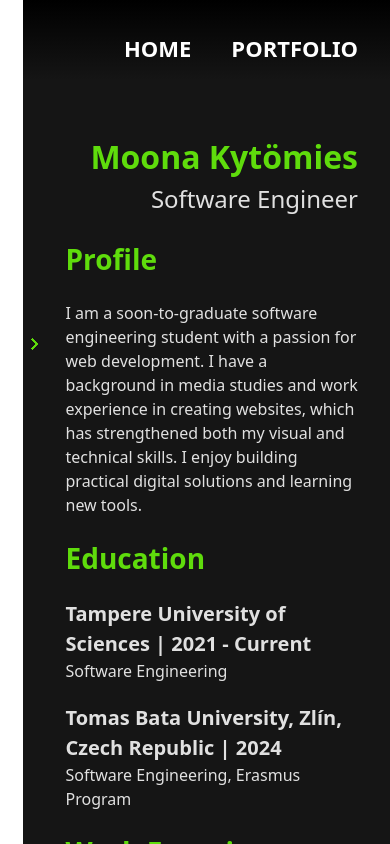
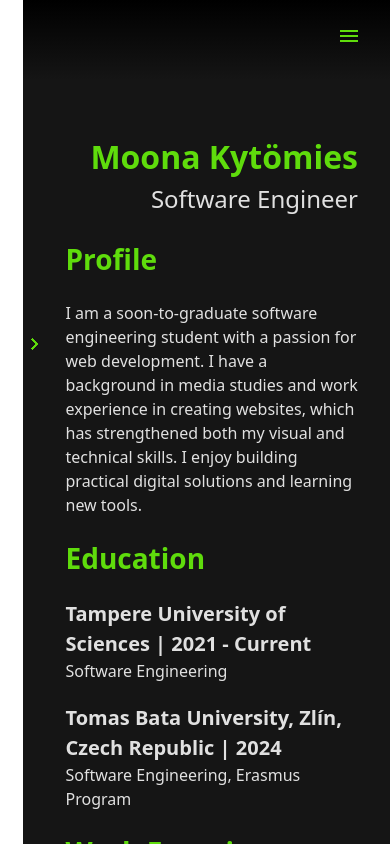
Before and after one commit to mkytomies/Portfolio, a React (Vite) app: page / in a window 390 px wide. Shown: the top 844 px of the page. Built offline with nearby package versions, Linux system fonts and the light colour scheme.

Commit message:
Mobile navigation

```diff
--- a/src/components/Navigation.tsx
+++ b/src/components/Navigation.tsx
@@ -1,18 +1,52 @@
 import { Link } from "react-router";
+import { useEffect, useState } from "react";
+import "./styles/Navigation.css";
 
-import "./styles/Navigation.css"
+import hamburger from '../assets/hamburger.png';
+import close from '../assets/close.png';
 
 const Navigation = () => {
+    const [activeItem, setActiveItem] = useState(window.location.pathname);
+    const [mobileNavIsOpen, setMobileNavIsOpen] = useState(false);
+
+    const handleActiveItem = () => {
+        if(activeItem === '/') {
+            setActiveItem('/portfolio');
+        } else {
+            setActiveItem('/');
+        }
+        setMobileNavIsOpen(false);
+    };
+
+    useEffect(() => {
+        const handleWindowResize = () => {
+            const mobile = window.innerWidth <= 600;
+            setMobileNavIsOpen(!mobile);
+        };
+
+        handleWindowResize();
+
+        window.addEventListener('resize', handleWindowResize);
+
+        return () => {
+            window.removeEventListener('resize', handleWindowResize);
+        };
+    }, []);
+
+    const handleMobileNav = () => {
+        setMobileNavIsOpen(prev => !prev);
+    };
 
     return(
         <>
             <div className="headerDiv">
-                <nav>
+                <nav role="navigation" style={{visibility: mobileNavIsOpen ? 'visible' : 'hidden'}}>
                     <ul className="list">
-                        <li><Link to={'/'}>Home</Link></li>
-                        <li><Link to={'/portfolio'}>Portfolio</Link></li>
+                        <li><Link to={'/'} onClick={handleActiveItem} style={{borderBottom: activeItem === '/' ? '4px solid #5FDC0C' : 'none'}}>Home</Link></li>
+                        <li><Link to={'/portfolio'} onClick={handleActiveItem} style={{borderBottom: activeItem === '/portfolio' ? '4px solid #5FDC0C' : 'none'}}>Portfolio</Link></li>
                     </ul>
                 </nav>
+                <img onClick={handleMobileNav} src={mobileNavIsOpen ? close : hamburger} className="hamburger" alt={mobileNavIsOpen ? 'x icon' : 'hamburger icon'} />
             </div>
         </>
     )
--- a/src/components/styles/Navigation.css
+++ b/src/components/styles/Navigation.css
@@ -4,10 +4,11 @@
     padding: 0;
     width: 100%;
     height: 140px;
+    display: flex;
+    flex-direction: row;
 }
 
 .list {
-    visibility: visible;
     margin-block-start: 0em;
     padding-top: 2rem;
     padding-right: 4rem;
@@ -27,21 +28,43 @@
     font-weight: 700;
 }
 
+.list a:hover {
+    border-bottom: 4px solid #5FDC0C!important;
+}
+
+.hamburger {
+    visibility: hidden;
+}
+
 @media (max-width: 600px) {
     .headerDiv {
         height: 80px!important;
     }
 
     .list {
-        gap: 0.5rem;
+        background: linear-gradient(180deg, #000, #151515);
+        gap: 0.8rem;
         text-align: right;
-        padding-right: 2rem;
-        visibility: visible;
-        justify-content: space-between;
-        width: 60%;
+        padding: 4.3rem 2rem;
+        flex-direction: column;
+        width: 80%;
+        z-index: 90;
     }
 
     .list a {
         font-size: 22px;
     }
+
+    .list a:hover {
+        border-bottom: none;
+    }
+
+    .hamburger {
+        visibility: visible;
+        position: absolute;
+        right: 0;
+        padding-top: 1.5rem;
+        padding-right: 1.8rem;
+        z-index: 100;
+    }
 }
```
